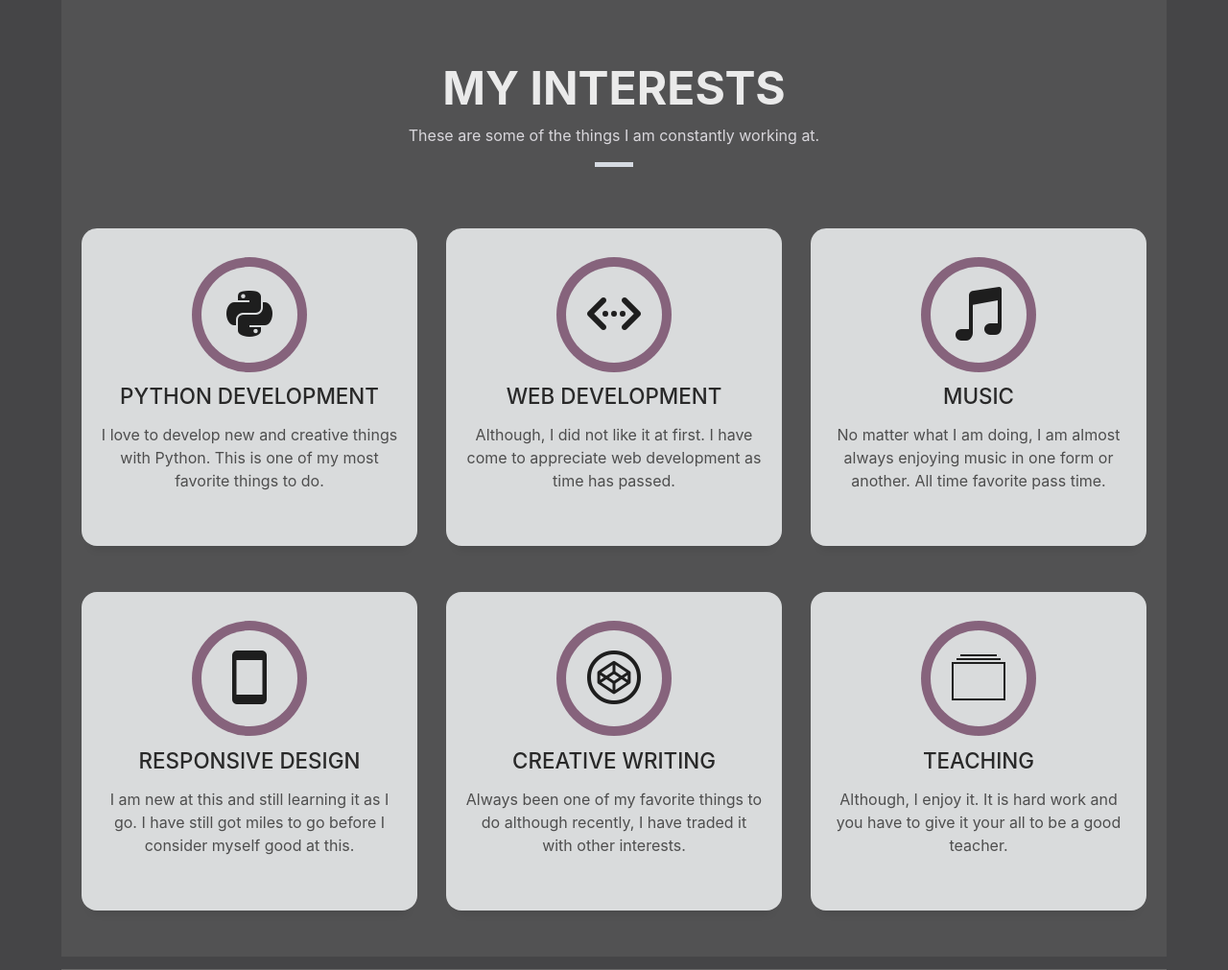
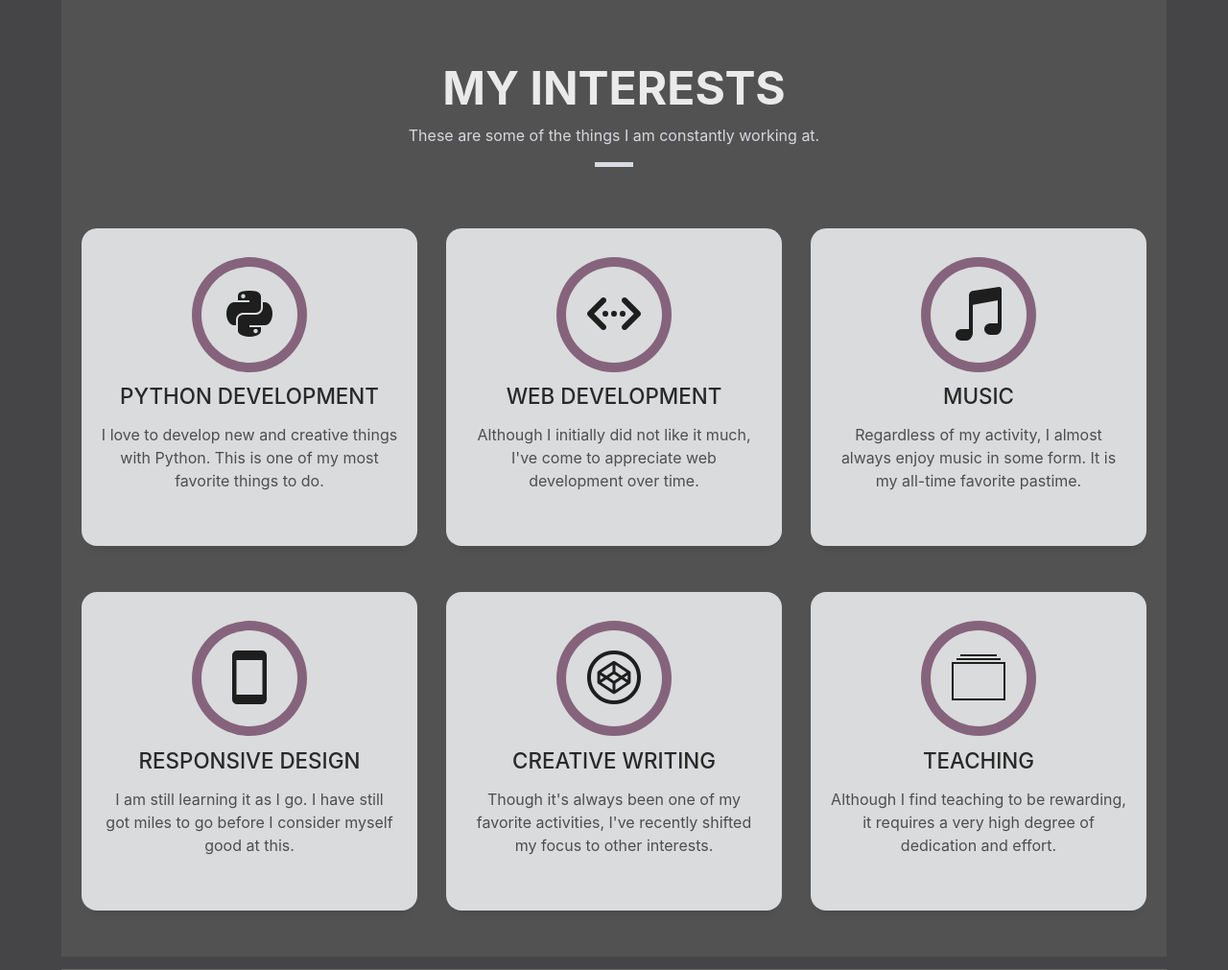
Before and after one commit to genteelmagpie/MyPortfolio, a Flask app: page / in a window 1280 px wide. Shown: the part 1793-2804 px from the top of the page at 96% size. Run offline with Flask 3, Linux system fonts and the light colour scheme; some libraries are stand-ins or nearby versions; some web fonts are replaced.

Commit message:
done for the day hopefully. Minor changes in the main index.html file regarding hobbies.

```diff
--- a/templates/index.html
+++ b/templates/index.html
@@ -76,7 +76,7 @@
         <div class="container">
           <!--<p class="display-6 color-d">Hello, world!</p>-->
           <h1 class="intro-title mb-4">I am Aniket Jha</h1>
-          <p class="intro-subtitle"><span class="text-slider-items">CEO FiatLux,Web Developer,Web Designer,Frontend Developer,Writer,Lifelong Student</span><strong class="text-slider"></strong></p>
+          <p class="intro-subtitle"><span class="text-slider-items">CEO FiatLux,Web Developer,Web Designer,Frontend Developer,Python Developer,Writer,Lifelong Student</span><strong class="text-slider"></strong></p>
           <!-- <p class="pt-3"><a class="btn btn-primary btn js-scroll px-4" href="#about" role="button">Learn More</a></p> -->
         </div>
       </div>
@@ -202,7 +202,7 @@
             <div class="service-content">
               <h2 class="s-title">Web Development</h2>
               <p class="s-description text-center">
-                Although, I did not like it at first. I have come to appreciate web development as time has passed.
+                Although I initially did not like it much, I've come to appreciate web development over time.
               </p>
             </div>
           </div>
@@ -215,7 +215,7 @@
             <div class="service-content">
               <h2 class="s-title">Music</h2>
               <p class="s-description text-center">
-                No matter what I am doing, I am almost always enjoying music in one form or another. All time favorite pass time.
+                Regardless of my activity, I almost always enjoy music in some form. It is my all-time favorite pastime.
               </p>
             </div>
           </div>
@@ -228,7 +228,7 @@
             <div class="service-content">
               <h2 class="s-title">Responsive Design</h2>
               <p class="s-description text-center">
-                I am new at this and still learning it as I go. I have still got miles to go before I consider myself good at this.
+                I am  still learning it as I go. I have still got miles to go before I consider myself good at this.
               </p>
             </div>
           </div>
@@ -241,7 +241,7 @@
             <div class="service-content">
               <h2 class="s-title">Creative Writing</h2>
               <p class="s-description text-center">
-                Always been one of my favorite things to do although recently, I have traded it with other interests.
+                Though it's always been one of my favorite activities, I've recently shifted my focus to other interests.
               </p>
             </div>
           </div>
@@ -254,7 +254,7 @@
             <div class="service-content">
               <h2 class="s-title">Teaching</h2>
               <p class="s-description text-center">
-                Although, I enjoy it. It is hard work and you have to give it your all to be a good teacher.
+                Although I find teaching to be rewarding, it requires a very high degree of dedication and effort.
               </p>
             </div>
           </div>
```
